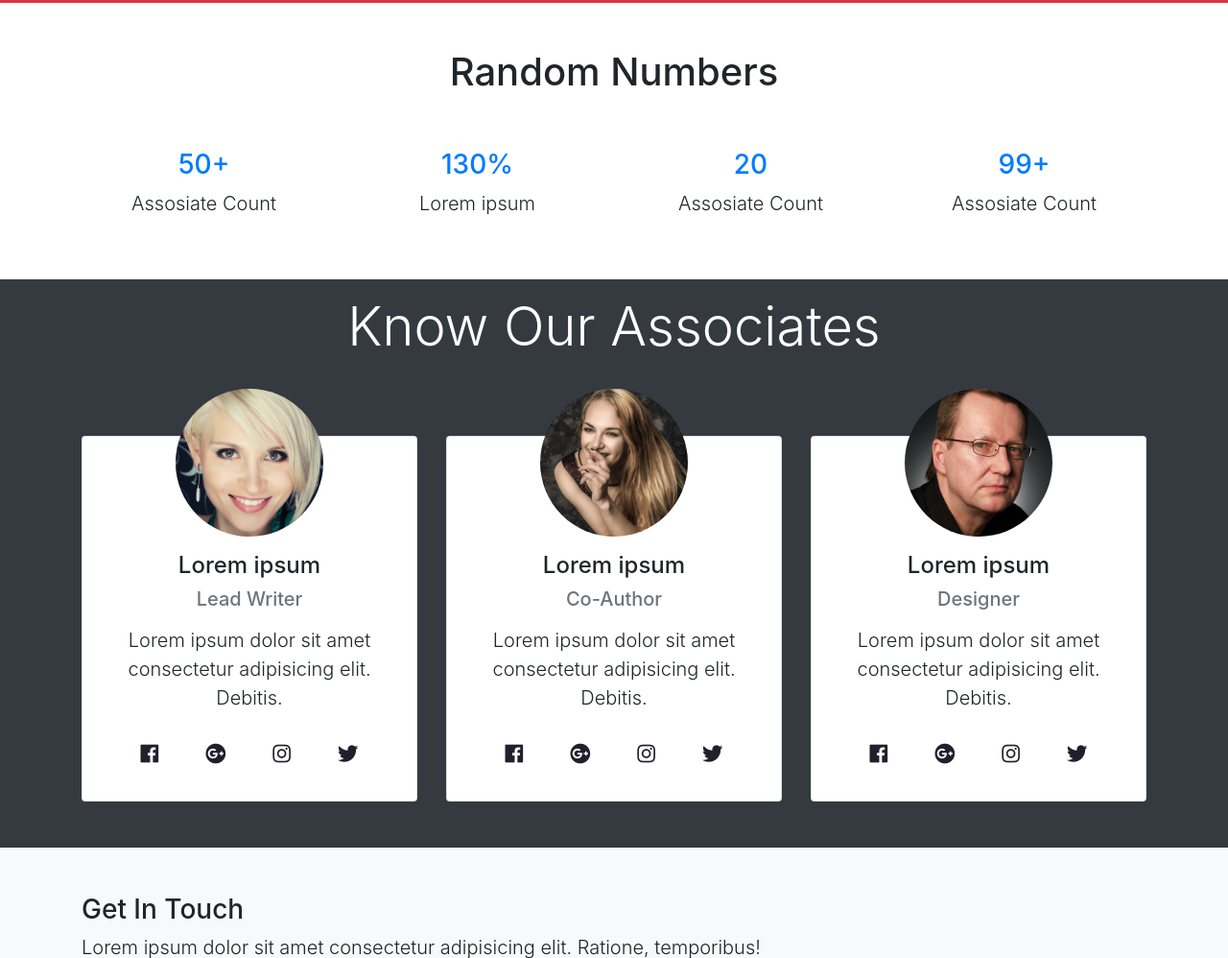
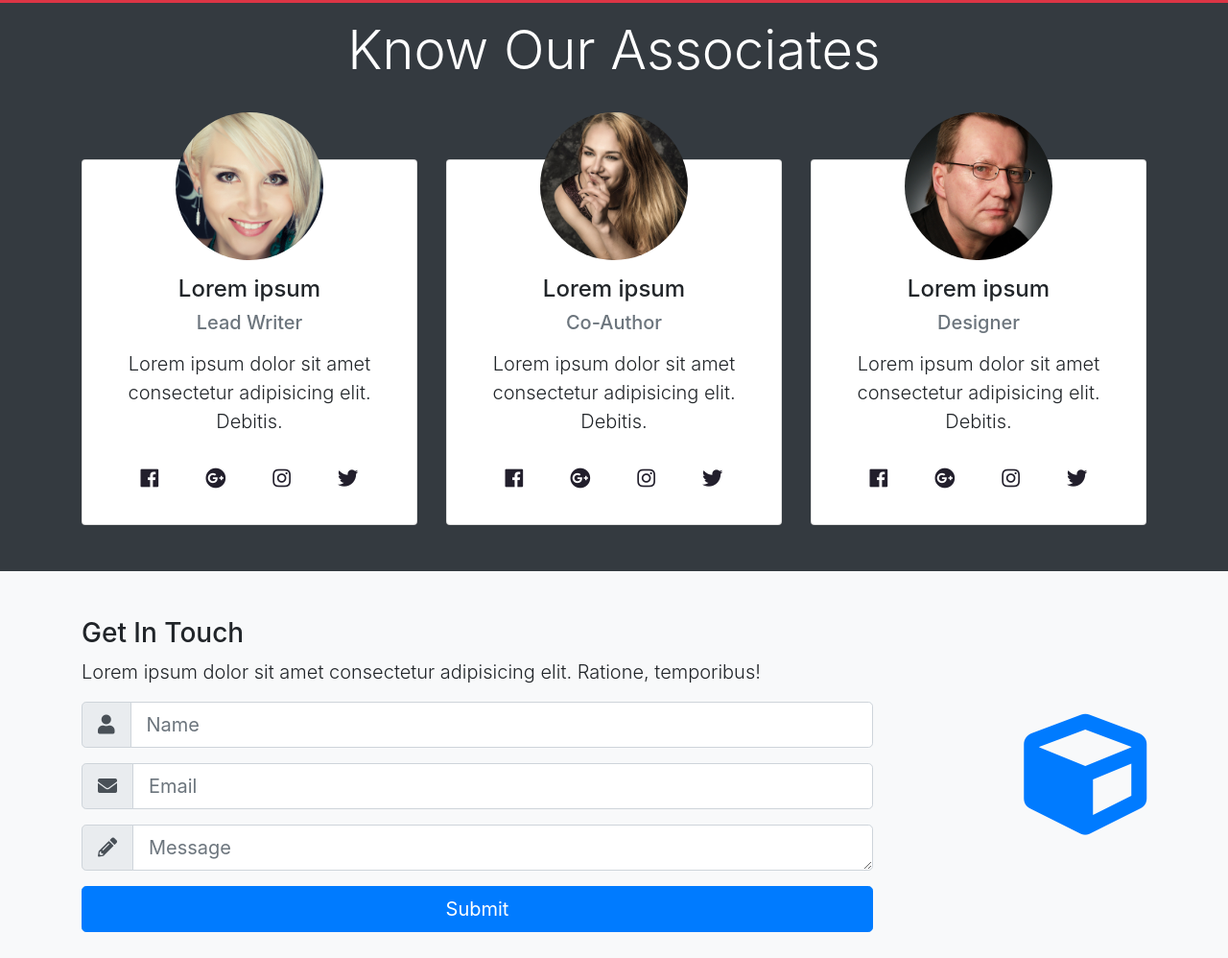
Before and after one commit to Komlu/Mizure, a plain HTML site: page index.html in a window 1280 px wide. Shown: the part 903-1901 px from the top of the page at 96% size. Drawn offline with nearby package versions, Linux system fonts and the light colour scheme; files that its build step writes are made by us from their sources.

Commit message:
Update index.html

```diff
--- a/index.html
+++ b/index.html
@@ -1,22 +1,15 @@
 <!DOCTYPE html>
 <html lang="en">
+
 <head>
   <meta charset="UTF-8" />
   <meta name="viewport" content="width=device-width, initial-scale=1.0" />
   <meta http-equiv="X-UA-Compatible" content="ie=edge" />
-    <link
-      rel="stylesheet"
-      href="https://use.fontawesome.com/releases/v5.0.13/css/all.css"
-      integrity="sha384-DNOHZ68U8hZfKXOrtjWvjxusGo9WQnrNx2sqG0tfsghAvtVlRW3tvkXWZh58N9jp"
-      crossorigin="anonymous"
-    />
-    <link
-      rel="stylesheet"
-      href="https://stackpath.bootstrapcdn.com/bootstrap/4.1.1/css/bootstrap.min.css"
-      integrity="sha384-WskhaSGFgHYWDcbwN70/dfYBj47jz9qbsMId/iRN3ewGhXQFZCSftd1LZCfmhktB"
-      crossorigin="anonymous"
-    />
-    <link rel="stylesheet" href="css/style.css" />
+  <link rel="stylesheet" href="https://use.fontawesome.com/releases/v5.0.13/css/all.css"
+    integrity="sha384-DNOHZ68U8hZfKXOrtjWvjxusGo9WQnrNx2sqG0tfsghAvtVlRW3tvkXWZh58N9jp" crossorigin="anonymous" />
+  <link rel="stylesheet" href="https://stackpath.bootstrapcdn.com/bootstrap/4.1.1/css/bootstrap.min.css"
+    integrity="sha384-WskhaSGFgHYWDcbwN70/dfYBj47jz9qbsMId/iRN3ewGhXQFZCSftd1LZCfmhktB" crossorigin="anonymous" />
+  <link rel="stylesheet" href="style.css" />
   <title>Bootstrap Theme</title>
 </head>
 
@@ -25,15 +18,7 @@
     <nav class="navbar navbar-expand-sm navbar-dark bg-dark">
       <div class="container py-2">
         <a class="navbar-brand display-1" href="#"><i class="fas fa-cube"></i> Mizure</a>
-          <button
-            class="navbar-toggler d-lg-none"
-            type="button"
-            data-toggle="collapse"
-            data-target="#collapsibleNavId"
-            aria-controls="collapsibleNavId"
-            aria-expanded="false"
-            aria-label="Toggle navigation"
-          >
+        <button class="navbar-toggler d-lg-none" type="button" data-toggle="collapse" data-target="#collapsibleNavId">
           <span class="navbar-toggler-icon"></span>
         </button>
         <div class="collapse navbar-collapse" id="collapsibleNavId">
@@ -98,40 +83,16 @@
               <p>Please fill out this form to register</p>
               <form>
                 <div class="form-group">
-                    <input
-                      class="form-control"
-                      type="text"
-                      name="name"
-                      id="name"
-                      placeholder="Name"
-                    />
+                  <input class="form-control" type="text" name="name" id="name" placeholder="Name" />
                 </div>
                 <div class="form-group">
-                    <input
-                      class="form-control"
-                      type="text"
-                      name="email"
-                      id="email"
-                      placeholder="Email"
-                    />
+                  <input class="form-control" type="text" name="email" id="email" placeholder="Email" />
                 </div>
                 <div class="form-group">
-                    <input
-                      class="form-control"
-                      type="password"
-                      name="pwd"
-                      id="pwd"
-                      placeholder="Password"
-                    />
+                  <input class="form-control" type="password" name="pwd" id="pwd" placeholder="Password" />
                 </div>
                 <div class="form-group">
-                    <input
-                      class="form-control"
-                      type="password"
-                      name="cpwd"
-                      id="cpwd"
-                      placeholder="Confirm Password"
-                    />
+                  <input class="form-control" type="password" name="cpwd" id="cpwd" placeholder="Confirm Password" />
                 </div>
                 <button class="btn btn-outline-primary btn-block">
                   Submit
@@ -155,28 +116,6 @@
     </div>
   </div>
 
-    <div class="container text-center">
-      <h1 class="p-5">Random Numbers</h1>
-      <div class="row text-center pb-5">
-        <div class="col-sm">
-          <h3 class="text-primary"><span class="count">50</span>+</h3>
-          <p class="lead">Assosiate Count</p>
-        </div>
-        <div class="col-sm">
-          <h3 class="text-primary"><span class="count">130</span>%</h3>
-          <p class="lead">Lorem ipsum</p>
-        </div>
-        <div class="col-sm">
-          <h3 class="text-primary"><span class="count">20</span></h3>
-          <p class="lead">Assosiate Count</p>
-        </div>
-        <div class="col-sm">
-          <h3 class="text-primary"><span class="count">99</span>+</h3>
-          <p class="lead">Assosiate Count</p>
-        </div>
-      </div>
-    </div>
-
   <div class="container-fluid bg-dark">
     <div class="container">
       <div class="pb-5 text-white text-center display-4">
@@ -186,11 +125,7 @@
         <div class="col-md-4">
           <div class="card">
             <div class="card-body text-center">
-                <img
-                  src="img/person1.jpg"
-                  alt=""
-                  class="avt img img-fluid rounded-circle w-50"
-                />
+              <img src="img/person1.jpg" alt="" class="avt img img-fluid rounded-circle w-50" />
               <h4 class="pt-3">Lorem ipsum</h4>
               <h5 class="text-muted">Lead Writer</h5>
               <p class="lead mt-3">
@@ -198,18 +133,10 @@
                 Debitis.
               </p>
               <div class="p-3 d-flex justify-content-around">
-                  <a href=""
-                    ><i class="fab fa-facebook fa-lg" aria-hidden="true"></i
-                  ></a>
-                  <a href=""
-                    ><i class="fab fa-google-plus fa-lg" aria-hidden="true"></i
-                  ></a>
-                  <a href=""
-                    ><i class="fab fa-instagram fa-lg" aria-hidden="true"></i
-                  ></a>
-                  <a href=""
-                    ><i class="fab fa-twitter fa-lg" aria-hidden="true"></i
-                  ></a>
+                <a href=""><i class="fab fa-facebook fa-lg"></i></a>
+                <a href=""><i class="fab fa-google-plus fa-lg"></i></a>
+                <a href=""><i class="fab fa-instagram fa-lg"></i></a>
+                <a href=""><i class="fab fa-twitter fa-lg"></i></a>
               </div>
             </div>
           </div>
@@ -217,11 +144,7 @@
         <div class="col-md-4">
           <div class="card">
             <div class="card-body text-center">
-                <img
-                  src="img/person2.jpg"
-                  alt=""
-                  class="avt img img-fluid rounded-circle w-50"
-                />
+              <img src="img/person2.jpg" alt="" class="avt img img-fluid rounded-circle w-50" />
               <h4 class="pt-3">Lorem ipsum</h4>
               <h5 class="text-muted">Co-Author</h5>
               <p class="lead mt-3">
@@ -229,18 +152,10 @@
                 Debitis.
               </p>
               <div class="p-3 d-flex justify-content-around">
-                  <a href=""
-                    ><i class="fab fa-facebook fa-lg" aria-hidden="true"></i
-                  ></a>
-                  <a href=""
-                    ><i class="fab fa-google-plus fa-lg" aria-hidden="true"></i
-                  ></a>
-                  <a href=""
-                    ><i class="fab fa-instagram fa-lg" aria-hidden="true"></i
-                  ></a>
-                  <a href=""
-                    ><i class="fab fa-twitter fa-lg" aria-hidden="true"></i
-                  ></a>
+                <a href=""><i class="fab fa-facebook fa-lg"></i></a>
+                <a href=""><i class="fab fa-google-plus fa-lg"></i></a>
+                <a href=""><i class="fab fa-instagram fa-lg"></i></a>
+                <a href=""><i class="fab fa-twitter fa-lg"></i></a>
               </div>
             </div>
           </div>
@@ -248,11 +163,7 @@
         <div class="col-md-4">
           <div class="card">
             <div class="card-body text-center">
-                <img
-                  src="img/person3.jpg"
-                  alt=""
-                  class="avt img img-fluid rounded-circle w-50"
-                />
+              <img src="img/person3.jpg" alt="" class="avt img img-fluid rounded-circle w-50" />
               <h4 class="pt-3">Lorem ipsum</h4>
               <h5 class="text-muted">Designer</h5>
               <p class="lead mt-3">
@@ -261,18 +172,10 @@
               </p>
 
               <div class="p-3 d-flex justify-content-around">
-                  <a href=""
-                    ><i class="fab fa-facebook fa-lg" aria-hidden="true"></i
-                  ></a>
-                  <a href=""
-                    ><i class="fab fa-google-plus fa-lg" aria-hidden="true"></i
-                  ></a>
-                  <a href=""
-                    ><i class="fab fa-instagram fa-lg" aria-hidden="true"></i
-                  ></a>
-                  <a href=""
-                    ><i class="fab fa-twitter fa-lg" aria-hidden="true"></i
-                  ></a>
+                <a href=""><i class="fab fa-facebook fa-lg"></i></a>
+                <a href=""><i class="fab fa-google-plus fa-lg"></i></a>
+                <a href=""><i class="fab fa-instagram fa-lg"></i></a>
+                <a href=""><i class="fab fa-twitter fa-lg"></i></a>
               </div>
             </div>
           </div>
@@ -314,24 +217,15 @@
                   <i class="fas fa-pencil-alt"></i>
                 </span>
               </div>
-                <textarea
-                  class="form-control"
-                  placeholder="Message"
-                  rows="5"
-                ></textarea>
+              <textarea class="form-control" placeholder="Message" rows="5"></textarea>
             </div>
 
-              <input
-                type="submit"
-                value="Submit"
-                class="btn btn-primary btn-block btn-lg"
-              />
+            <input type="submit" value="Submit" class="btn btn-primary btn-block btn-lg" />
           </form>
         </div>
 
         <div class="col-lg-3 align-self-center d-none d-lg-block">
           <i class="fas fa-cube fa-8x float-right text-primary"></i>
-            <!-- <img src="img/mlogo.png" alt="" class="img-fluid" /> -->
         </div>
       </div>
     </div>
@@ -340,44 +234,10 @@
   <div class="container-fluid footer" id="end">
     <div class="row text-center py-4">
       <div class="col">
-          <i class="fa fa-copyright" aria-hidden="true">copyright</i>
+        <i class="fa fa-copyright">copyright</i>
       </div>
     </div>
   </div>
 
-    <script
-      src="http://code.jquery.com/jquery-3.3.1.min.js"
-      integrity="sha256-FgpCb/KJQlLNfOu91ta32o/NMZxltwRo8QtmkMRdAu8="
-      crossorigin="anonymous"
-    ></script>
-    <script
-      src="https://cdnjs.cloudflare.com/ajax/libs/popper.js/1.14.3/umd/popper.min.js"
-      integrity="sha384-ZMP7rVo3mIykV+2+9J3UJ46jBk0WLaUAdn689aCwoqbBJiSnjAK/l8WvCWPIPm49"
-      crossorigin="anonymous"
-    ></script>
-    <script
-      src="https://stackpath.bootstrapcdn.com/bootstrap/4.1.1/js/bootstrap.min.js"
-      integrity="sha384-smHYKdLADwkXOn1EmN1qk/HfnUcbVRZyYmZ4qpPea6sjB/pTJ0euyQp0Mk8ck+5T"
-      crossorigin="anonymous"
-    ></script>
-
-    <script>
-      $(".count").each(function () {
-        $(this)
-          .prop("Counter", 0)
-          .animate(
-            {
-              Counter: $(this).text(),
-            },
-            {
-              duration: 4000,
-              easing: "swing",
-              step: function (now) {
-                $(this).text(Math.ceil(now));
-              },
-            }
-          );
-      });
-    </script>
 </body>
 </html>
```
Lines whose indentation alone changed are shown as unchanged.
